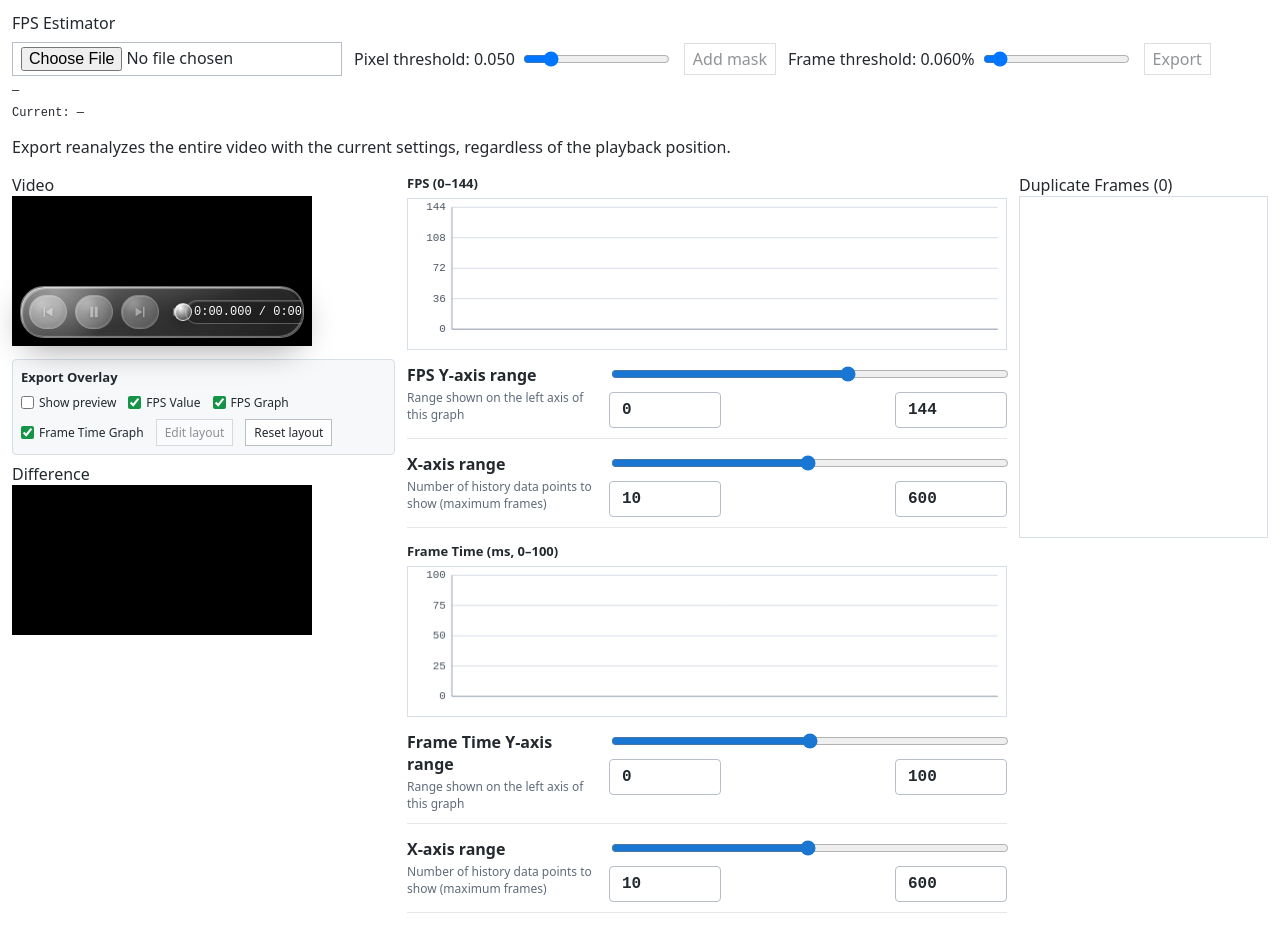
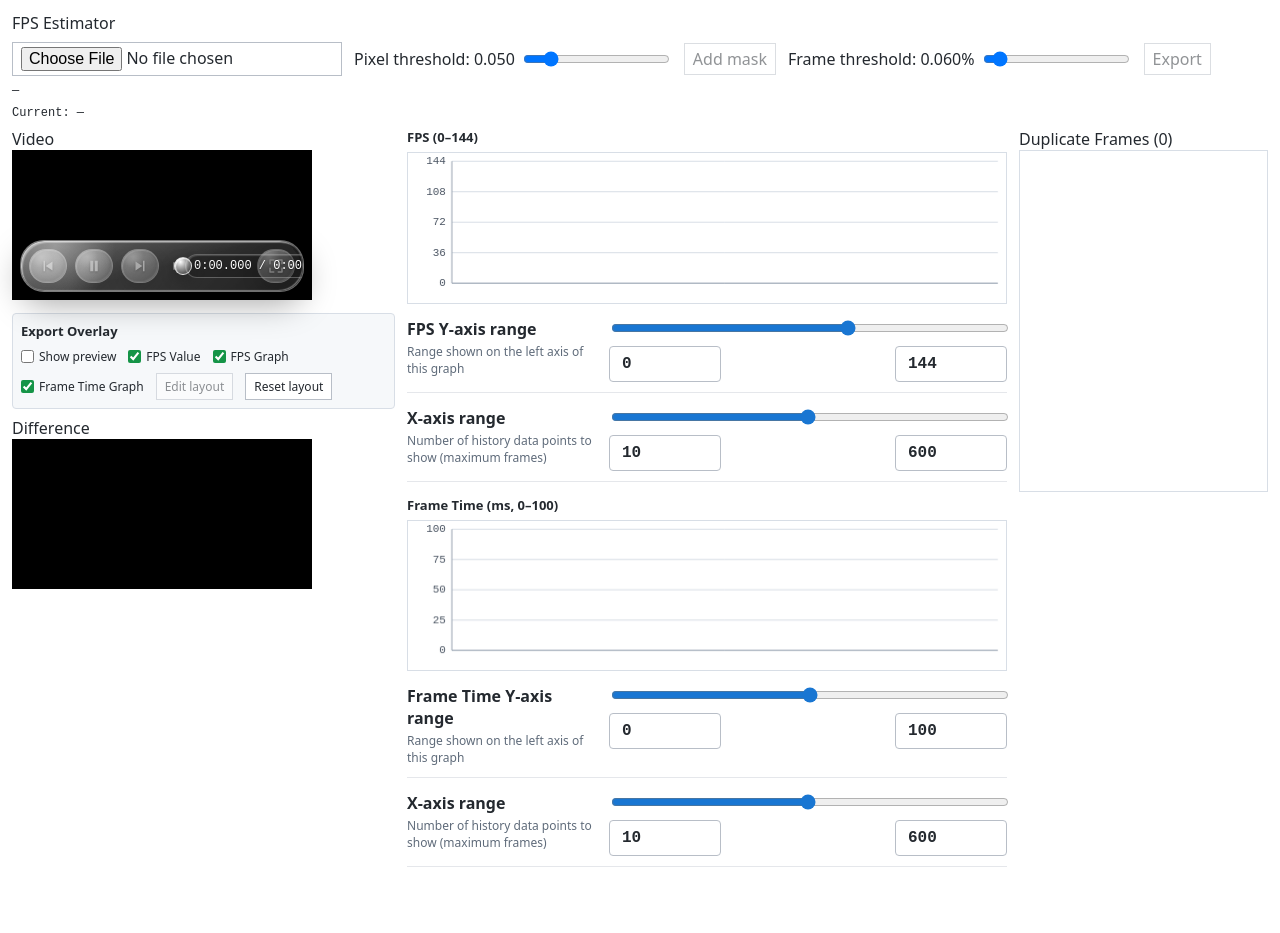
Before and after one commit to millfi/GPUDrop, a React (Vite) app: page / in a window 1280 px wide. After the commit the page ends 887 px from the top, so only its background shows below. Built offline with nearby package versions, Linux system fonts and the light colour scheme.

Commit message:
プレビュー表示フルスクリーン機能追加

```diff
--- a/index.html
+++ b/index.html
@@ -158,6 +158,38 @@
                 display: inline-block;
                 max-width: 100%;
                 background: #000;
+            }
+            .video-stage {
+                position: relative;
+            }
+            .video-panel:fullscreen {
+                display: flex;
+                align-items: center;
+                justify-content: center;
+                width: 100%;
+                height: 100%;
+                overflow: hidden;
+            }
+            .video-panel:fullscreen .video-stage {
+                width: min(100vw, calc(100vh * var(--video-aspect-ratio)));
+                flex: 0 0 auto;
+            }
+            .video-panel:fullscreen .video-stage > canvas:first-child {
+                width: 100%;
+            }
+            .fullscreen-button {
+                flex: 0 0 auto;
+            }
+            .fullscreen-message {
+                position: absolute;
+                z-index: 7;
+                top: 8px;
+                left: 8px;
+                right: 8px;
+                padding: 8px;
+                color: #fff;
+                background: rgb(0 0 0 / 80%);
+                font-size: 12px;
             }
             .preview-overlay-canvas {
                 position: absolute;
--- a/src/App.tsx
+++ b/src/App.tsx
@@ -1,4 +1,4 @@
-import { useEffect, useRef, useState, type ChangeEvent } from "react";
+import { useEffect, useRef, useState, type ChangeEvent, type CSSProperties } from "react";
 import {
   ExportCanceledError,
   exportOverlayVideo,
@@ -72,6 +72,8 @@ export default function App() {
   const [duration, setDuration] = useState(0);
   const [seekValue, setSeekValue] = useState(0);
   const [playerControlsVisible, setPlayerControlsVisible] = useState(true);
+  const [previewFullscreen, setPreviewFullscreen] = useState(false);
+  const [fullscreenMessage, setFullscreenMessage] = useState("");
   const [previewOverlayVisible, setPreviewOverlayVisible] = useState(false);
   const [layoutEditing, setLayoutEditing] = useState(false);
   const [selectedOverlayKind, setSelectedOverlayKind] =
@@ -176,6 +178,59 @@ export default function App() {
       document.removeEventListener("pointerdown", handlePointerDown);
     };
   }, []);
+
+  useEffect(() => {
+    const handleFullscreenChange = () => {
+      setPreviewFullscreen(document.fullscreenElement === videoPanelRef.current);
+      setPlayerControlsVisible(true);
+      setFullscreenMessage("");
+    };
+    document.addEventListener("fullscreenchange", handleFullscreenChange);
+    return () => {
+      document.removeEventListener("fullscreenchange", handleFullscreenChange);
+    };
+  }, []);
+
+  const togglePreviewFullscreen = async () => {
+    const panel = videoPanelRef.current;
+    if (!panel) return;
+    setFullscreenMessage("");
+    try {
+      if (document.fullscreenElement === panel) {
+        await document.exitFullscreen();
+      } else {
+        await panel.requestFullscreen();
+      }
+    } catch {
+      setFullscreenMessage(t(
+        "全画面表示を切り替えられませんでした。もう一度お試しください。",
+        "Could not switch fullscreen mode. Please try again.",
+      ));
+    }
+  };
+
+  useEffect(() => {
+    const handleFullscreenKey = (event: KeyboardEvent) => {
+      const isPreviewFullscreen = document.fullscreenElement === videoPanelRef.current;
+      const isExitKey = event.key === "Escape" && isPreviewFullscreen;
+      if (
+        (event.key.toLowerCase() !== "f" && !isExitKey) ||
+        event.repeat || event.isComposing || event.defaultPrevented ||
+        event.ctrlKey || event.altKey || event.metaKey
+      ) return;
+      const target = event.target;
+      if (!isExitKey && target instanceof HTMLElement && (
+        target.isContentEditable || target.closest("input, textarea, select, [role='textbox']")
+      )) return;
+      if (!isPreviewFullscreen && (!stats || !document.fullscreenEnabled)) return;
+      event.preventDefault();
+      void togglePreviewFullscreen();
+    };
+    document.addEventListener("keydown", handleFullscreenKey);
+    return () => {
+      document.removeEventListener("keydown", handleFullscreenKey);
+    };
+  }, [!!stats]);
 
   const unload = (options: { resetFileInput?: boolean } = {}) => {
     const { resetFileInput = true } = options;
@@ -761,12 +816,6 @@ export default function App() {
           ? `${t("現在値", "Current")}: fps=${stats.fps}  ${t("フレームタイム", "frameTime")}=${(stats.frameTime * 1000).toFixed(2)}ms`
           : `${t("現在値", "Current")}: —`}
       </div>
-      <p>
-        {t(
-          "現在の設定で全編を再解析して書き出します。再生位置は書き出し範囲に影響しません。",
-          "Export reanalyzes the entire video with the current settings, regardless of the playback position.",
-        )}
-      </p>
       {(exporting || exportMessage) && (
         <div className="stats">
           {exporting && exportProgress
@@ -779,6 +828,14 @@ export default function App() {
         <div className="media-column">
           <div>{t("映像", "Video")}</div>
           <div ref={videoPanelRef} className="video-panel">
+            <div
+              className="video-stage"
+              style={{
+                "--video-aspect-ratio": videoCanvas.current
+                  ? videoCanvas.current.width / (videoCanvas.current.height || 1)
+                  : 16 / 9,
+              } as CSSProperties}
+            >
               <canvas ref={videoCanvas} />
               <canvas
                 ref={overlayCanvas}
@@ -882,6 +939,10 @@ export default function App() {
                   <LoadingIcon />
                 </div>
               )}
+            </div>
+            {fullscreenMessage && (
+              <div className="fullscreen-message" role="status">{fullscreenMessage}</div>
+            )}
             <div
               className={`video-overlay${playerControlsVisible && !layoutEditing && !maskEditing ? "" : " is-hidden"}`}
             >
@@ -936,6 +997,20 @@ export default function App() {
                   {formatTime(seekValue)} / {formatTime(duration)}
                 </span>
               </label>
+              <button
+                type="button"
+                className="icon-button fullscreen-button"
+                onClick={togglePreviewFullscreen}
+                disabled={!previewFullscreen && (!stats || !document.fullscreenEnabled)}
+                title={!document.fullscreenEnabled
+                  ? t("このブラウザでは全画面表示を利用できません", "Fullscreen is unavailable in this browser")
+                  : previewFullscreen ? t("全画面表示を終了 (F)", "Exit fullscreen (F)") : t("全画面表示 (F)", "Enter fullscreen (F)")}
+                aria-label={previewFullscreen ? t("全画面表示を終了", "Exit fullscreen") : t("全画面表示", "Enter fullscreen")}
+                aria-pressed={previewFullscreen}
+                aria-keyshortcuts="f"
+              >
+                <FullscreenIcon active={previewFullscreen} />
+              </button>
             </div>
           </div>
           <div
@@ -1248,6 +1323,23 @@ function AxisRangeControl({
   );
 }
 
+function FullscreenIcon({ active }: { active: boolean }) {
+  return (
+    <svg viewBox="0 0 24 24" aria-hidden="true">
+      <path
+        d={active
+          ? "M4 9h5V4m6 0v5h5M4 15h5v5m6 0v-5h5"
+          : "M9 4H4v5m16 0V4h-5M4 15v5h5m6 0h5v-5"}
+        fill="none"
+        stroke="currentColor"
+        strokeWidth="2"
+        strokeLinecap="round"
+        strokeLinejoin="round"
+      />
+    </svg>
+  );
+}
+
 function LoadingIcon() {
   return (
     <svg viewBox="0 0 24 24" aria-hidden="true">
```
Also changed, not shown: 2 other files (tests, documents, lock files or other folders). Lines whose indentation alone changed are shown as unchanged.
